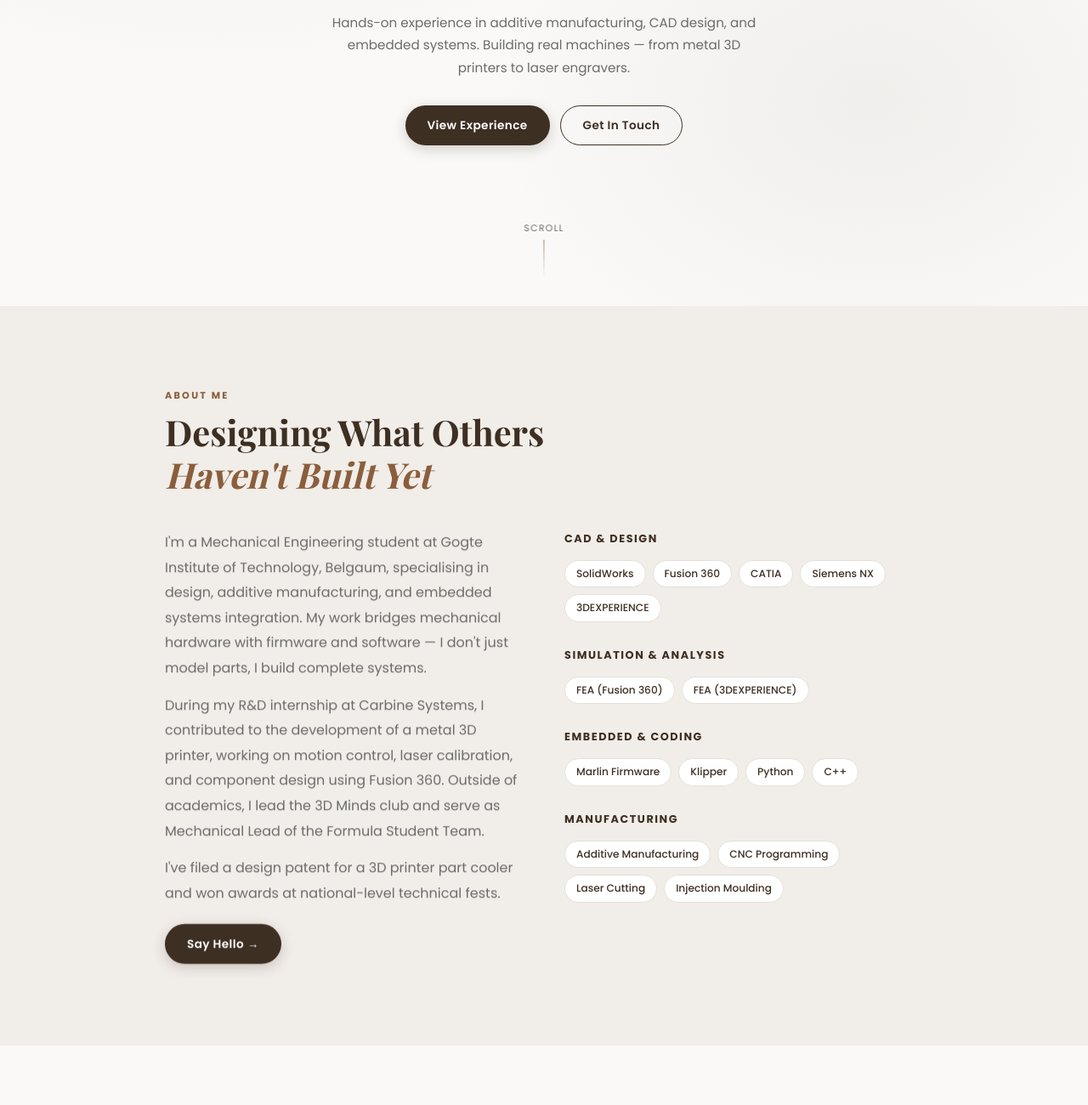
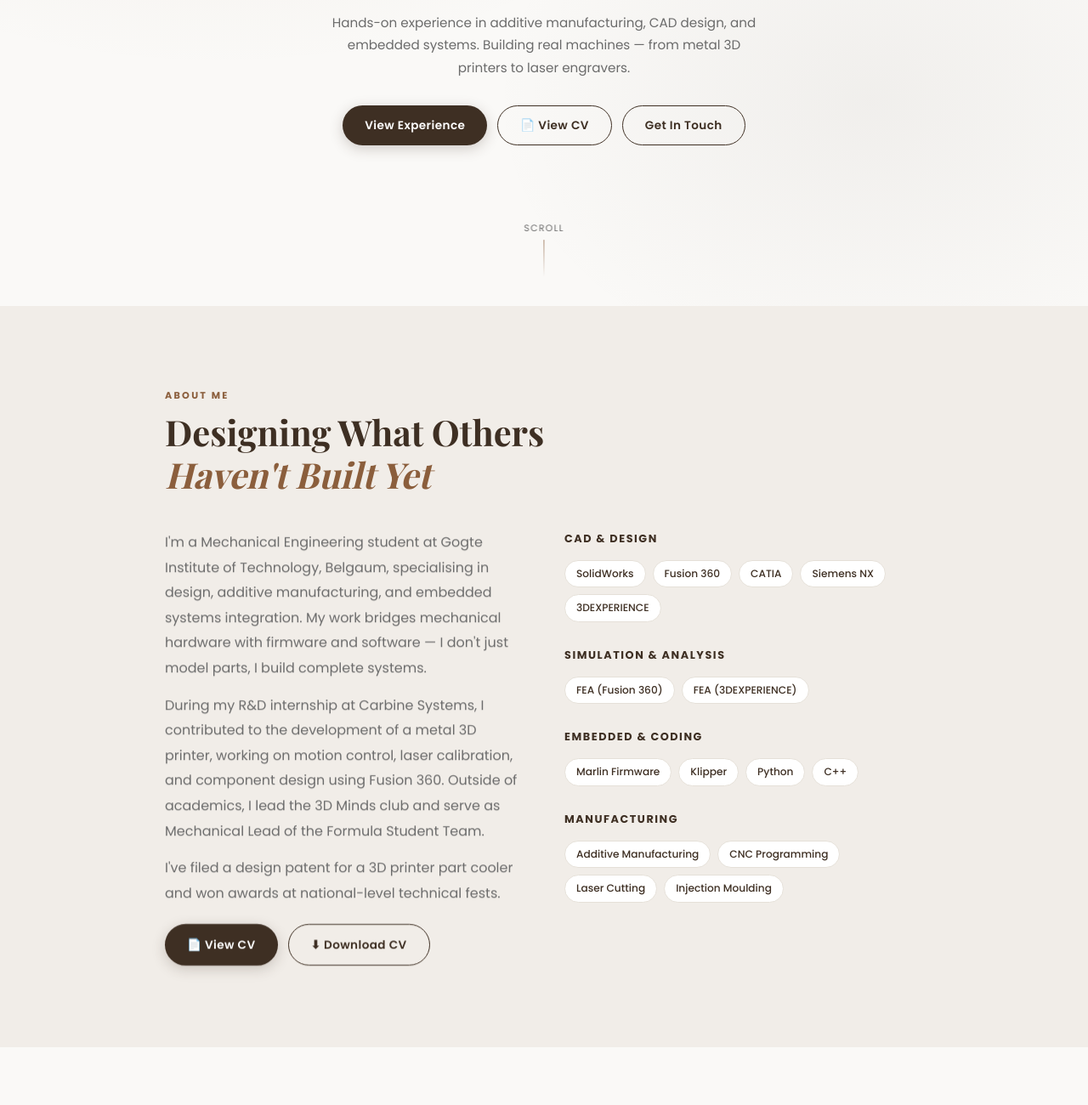
Before and after one commit to SahasW06/sahaswalvekar-web, a plain HTML site: page index.html in a window 1280 px wide. Shown: the part 440-1740 px from the top of the page at 85% size. Drawn offline with nearby package versions, Linux system fonts and the light colour scheme; a web font is replaced by a local one.

Commit message:
Update index.html

```diff
--- a/index.html
+++ b/index.html
@@ -919,6 +919,7 @@ footer span { color: var(--accent); }
     </p>
     <div class="hero-cta">
       <a href="#experience" class="btn btn-primary">View Experience</a>
+      <a href="https://drive.google.com/file/d/1wZ_N28oD4tm2grx3eSurMeZatZ5hRvC3/view?usp=sharing" target="_blank" rel="noopener" class="btn btn-outline">📄 View CV</a>
       <a href="#contact" class="btn btn-outline">Get In Touch</a>
     </div>
   </div>
@@ -949,8 +950,9 @@ footer span { color: var(--accent); }
         <p>
           I've filed a design patent for a 3D printer part cooler and won awards at national-level technical fests.
         </p>
-        <div style="margin-top:22px;">
-          <a href="mailto:sahaswalvekar@gmail.com" class="btn btn-primary">Say Hello →</a>
+        <div style="margin-top:22px; display:flex; gap:12px; flex-wrap:wrap;">
+          <a href="https://drive.google.com/file/d/1wZ_N28oD4tm2grx3eSurMeZatZ5hRvC3/view?usp=sharing" target="_blank" rel="noopener" class="btn btn-primary">📄 View CV</a>
+          <a href="https://drive.google.com/uc?export=download&id=1wZ_N28oD4tm2grx3eSurMeZatZ5hRvC3" class="btn btn-outline">⬇ Download CV</a>
         </div>
       </div>
 
@@ -1080,14 +1082,14 @@ footer span { color: var(--accent); }
         <div class="project-date">2025 – Ongoing</div>
       </div>
 
-     <!--  <div class="project-card reveal reveal-delay-1">
+     <!-- <div class="project-card reveal reveal-delay-1">
         <div class="project-label">Metal Additive Manufacturing</div>
         <h3>Metal 3D Printer Development</h3>
         <p>Contributed to development at Carbine Systems — designed component housings and interfaces in Fusion 360, worked on motion control and laser calibration for precise metal deposition.</p>
         <div class="project-date">Jan 2025 – May 2025</div>
-      </div>-->
+      </div>
 
-      <!-- <div class="project-card reveal reveal-delay-3">
+      <div class="project-card reveal reveal-delay-3">
         <div class="project-label">Design Patent Filed</div>
         <h3>Part Cooler for 3D Printer</h3>
         <p>Designed and filed a design patent for an innovative part cooler assembly for 3D printers — improving airflow geometry and print quality for high-speed FDM applications.</p>
```
